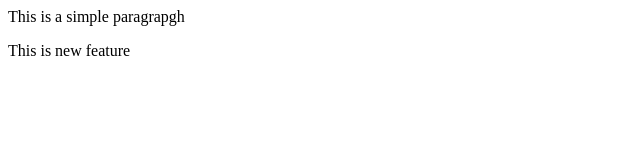
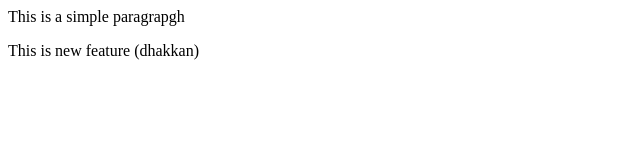
Before and after one commit to S9027741429/localrepo, a plain HTML site: page index.html in a window 1280 px wide. Shown: the full height of the page, 0-640 px from the left. Drawn offline with Linux system fonts and the light colour scheme.

Commit message:
add dhakkan

```diff
--- a/index.html
+++ b/index.html
@@ -1,2 +1,2 @@
 <p>This is a simple paragrapgh</p>
-<p>This is new feature</p>
+<p>This is new feature (dhakkan) </p>
```
